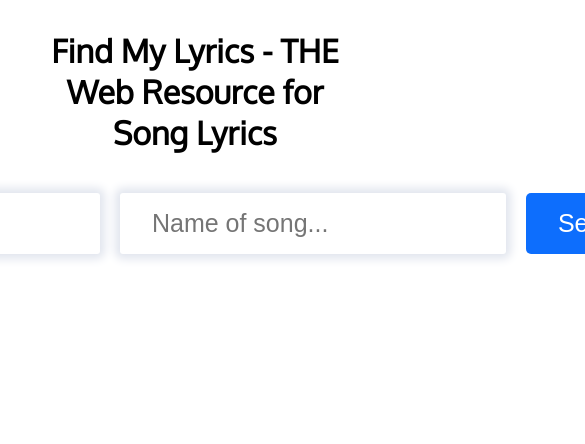
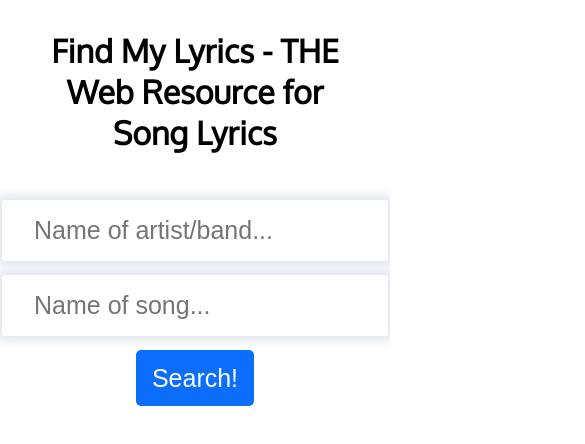
Before and after one commit to AviroopNandy/find-my-lyrics-website, a React (Create React App) app: page / in a window 390 px wide. Shown: the top 444 px of the page, 585 px wide, since content can reach past the window. Built offline with nearby package versions, Linux system fonts and the light colour scheme.

Commit message:
fix: improve responsiveness

```diff
--- a/src/components/Search/Search.module.css
+++ b/src/components/Search/Search.module.css
@@ -76,6 +76,27 @@
 
   .search__searchbar {
     display: flex;
-    flex-direction: row;
+    flex-direction: column;
+  }
+
+  .search__artist, .search__song {
+    padding: 1rem 10rem 1rem 2rem;
+    margin: 10px;
+  }
+
+  .search__submit {
+    margin-top: 10px;
   }
 }
+
+@media (max-width: 600px) {
+  .search__artist, .search__song {
+    padding: 1rem 2rem;
+    margin: 7px 10px;
+  }
+
+  .search__submit {
+    padding: 0.85rem 1rem;
+    margin-top: 7px;
+  }
+}
```
